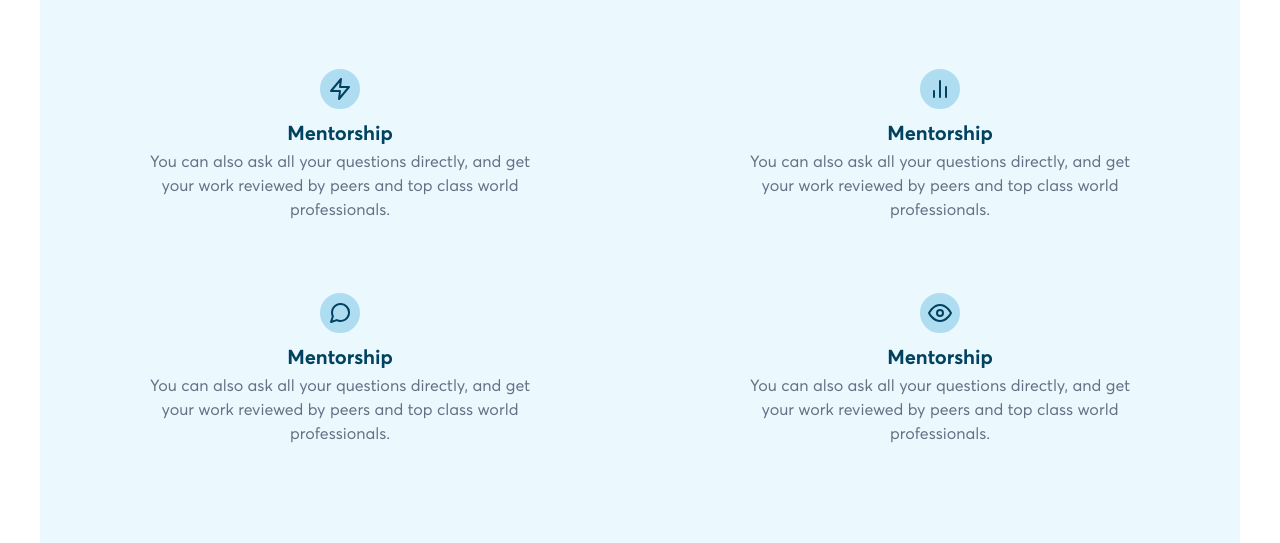
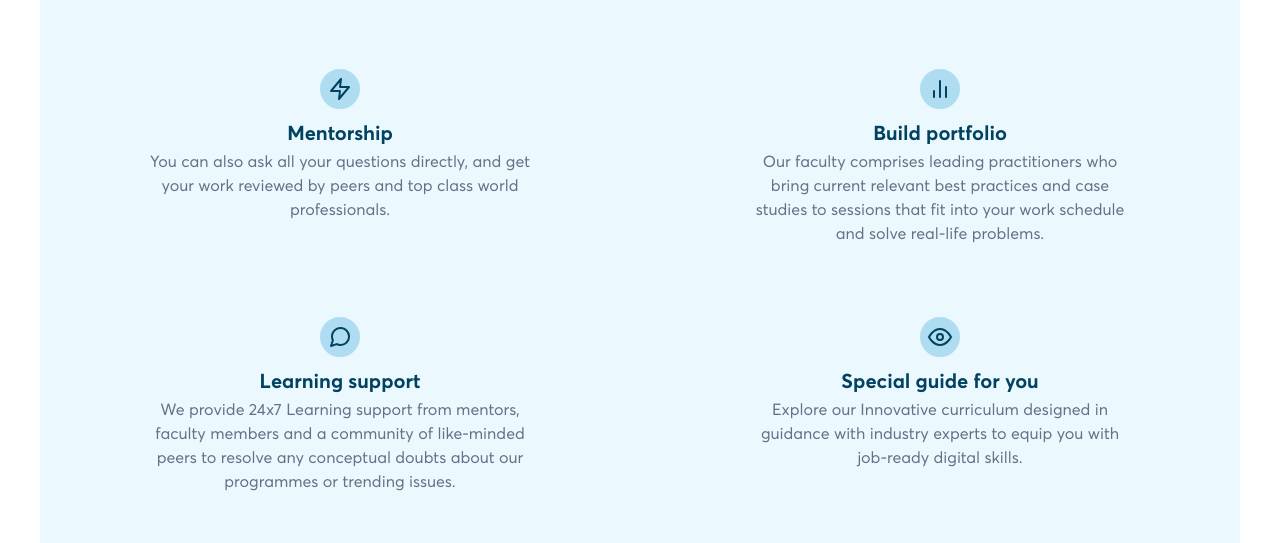
Before and after one commit to imohenry/Skillbase, a plain HTML site: page index.html in a window 1280 px wide. Shown: the part 2316-2859 px from the top of the page. Drawn offline with Linux system fonts and the light colour scheme.

Commit message:
Add files via upload

```diff
--- a/index.html
+++ b/index.html
@@ -23,7 +23,7 @@
 
             <ul class="menu">
                 <li class="nav-item"><a href="courses.html"> Courses </a></li>
-                <li class="nav-item"><a href=""> Resources </a></li>
+                <li class="nav-item"><a href="resources.html"> Resources </a></li>
                 <li class="talk-btn nav-item"> <a href="contact.html"> Talk to us </a></li>
                 <!-- <li class="nav-item"><i class="bi bi-search"></i></li> -->
             </ul>
@@ -397,11 +397,11 @@
                     <div class="talent-item">
                         <img src="images/talent-icons/Featured-icon-1.svg" alt="">
                         <p class="talent-item-head">
-                            Mentorship
+                            Build portfolio
                         </p>
                         <p class="talent-item-paragraph">
-                            You can also ask all your questions directly,
-                            and get your work reviewed by peers and top class world professionals.
+                            Our faculty comprises leading practitioners who bring current relevant best
+                             practices and case studies to sessions that fit into your work schedule and solve real-life problems.
                         </p>
                     </div>
                 </div>
@@ -410,22 +410,22 @@
                     <div class="talent-item">
                         <img src="images/talent-icons/Featured-icon-2.svg" alt="">
                         <p class="talent-item-head">
-                            Mentorship
+                            Learning support
                         </p>
                         <p class="talent-item-paragraph">
-                            You can also ask all your questions directly,
-                            and get your work reviewed by peers and top class world professionals.
+                            We provide 24x7 Learning support from mentors, faculty members and a
+                            community of like-minded peers to resolve any conceptual doubts about our programmes or trending issues.
                         </p>
                     </div>
 
                     <div class="talent-item">
                         <img src="images/talent-icons/Featured-icon-3.svg" alt="">
                         <p class="talent-item-head">
-                            Mentorship
+                            Special guide for you
                         </p>
                         <p class="talent-item-paragraph">
-                            You can also ask all your questions directly,
-                            and get your work reviewed by peers and top class world professionals.
+                            Explore our Innovative curriculum designed in guidance with industry experts
+                            to equip you with job-ready digital skills.
                         </p>
                     </div>
                 </div>
```
